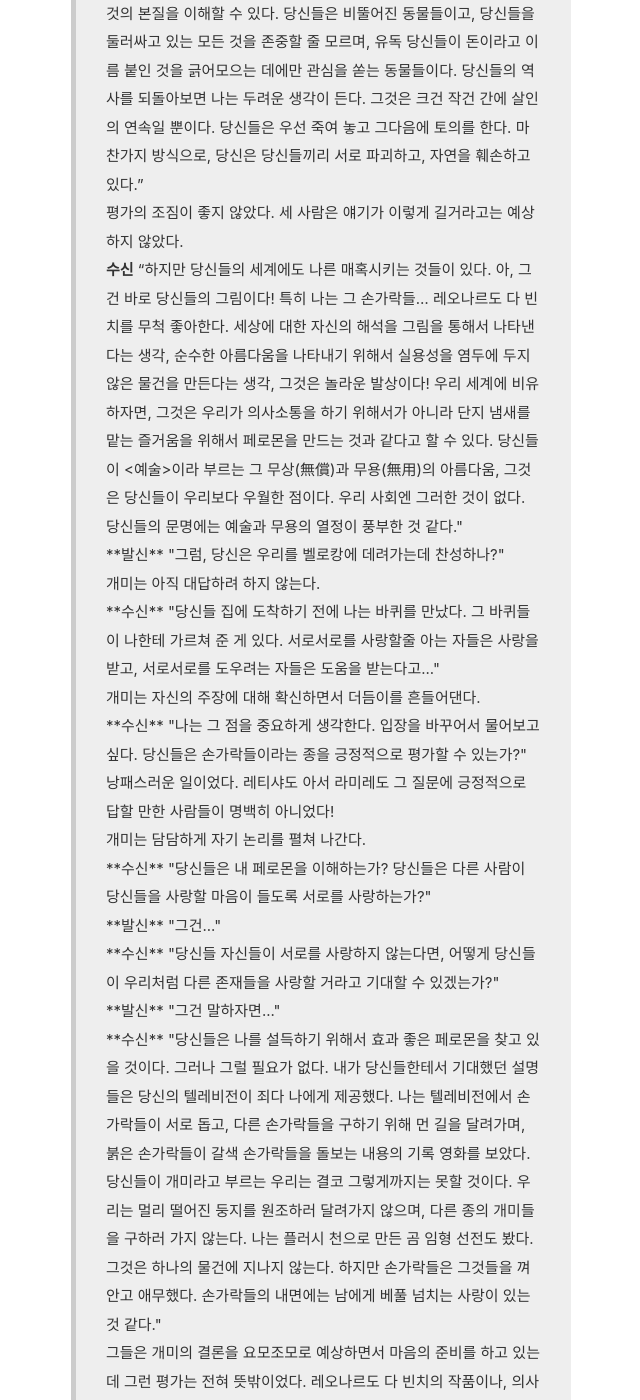
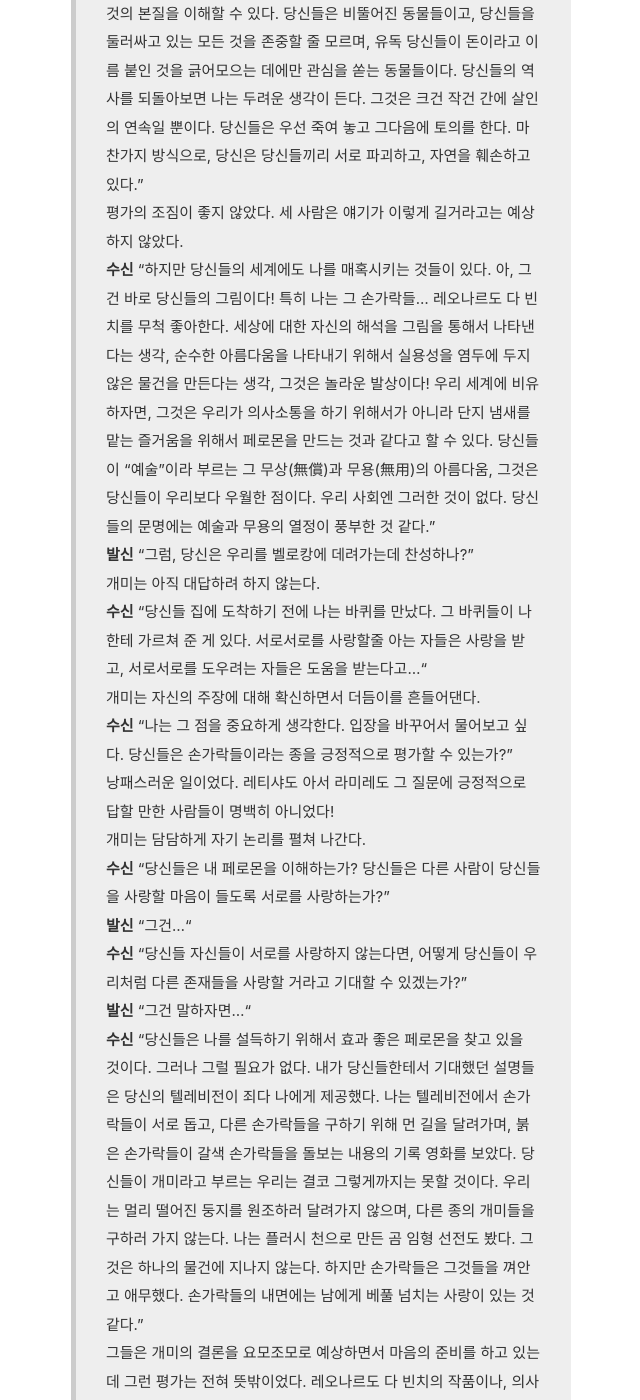
Before and after one commit to stevenoh0908/stevenoh0908.github.io, a Jekyll site: the page built from _posts/2019-08-11-나의 대인공포증이 한 마리의 개미에 의해서 치료될 수 있다니!.md, in a window 1280 px wide and 1400 px high, scrolled down 1234 px. Shown: the whole window, without its empty margins (319-959 px from the left). Built offline with Jekyll 4.4.1, drawn with Linux system fonts in a browser that asks for light colours; comment, search, counter and statistics services are not loaded; some of the changed lines change nothing that is shown; some of the changed text lies outside the part shown.

Commit message:
Update 2019-08-11-나의 대인공포증이 한 마리의 개미에 의해서 치료될 수 있다니!.md

```diff
--- a/_posts/2019-08-11-나의 대인공포증이 한 마리의 개미에 의해서 치료될 수 있다니!.md
+++ b/_posts/2019-08-11-나의 대인공포증이 한 마리의 개미에 의해서 치료될 수 있다니!.md
@@ -13,7 +13,7 @@ status: public
 > 개미는 뜸을 들이면서 긴장을 고조시켰다. 역시 개미든 손가락이든 개체를 다루는 데 이골이 난 103호였다.<br>
 > **수신** "당신들의 문명은 매우 복잡하지만, 나는 많이 보았기 때문에 그것의 본질을 이해할 수 있다. 당신들은 비뚤어진 동물들이고, 당신들을 둘러싸고 있는 모든 것을 존중할 줄 모르며, 유독 당신들이 돈이라고 이름 붙인 것을 긁어모으는 데에만 관심을 쏟는 동물들이다. 당신들의 역사를 되돌아보면 나는 두려운 생각이 든다. 그것은 크건 작건 간에 살인의 연속일 뿐이다. 당신들은 우선 죽여 놓고 그다음에 토의를 한다. 마찬가지 방식으로, 당신은 당신들끼리 서로 파괴하고, 자연을 훼손하고 있다."<br>
 > 평가의 조짐이 좋지 않았다. 세 사람은 얘기가 이렇게 길거라고는 예상하지 않았다.<br>
-> **수신** "하지만 당신들의 세계에도 나른 매혹시키는 것들이 있다. 아, 그건 바로 당신들의 그림이다! 특히 나는 그 손가락들... 레오나르도 다 빈치를 무척 좋아한다. 세상에 대한 자신의 해석을 그림을 통해서 나타낸다는 생각, 순수한 아름다움을 나타내기 위해서 실용성을 염두에 두지 않은 물건을 만든다는 생각, 그것은 놀라운 발상이다! 우리 세계에 비유하자면, 그것은 우리가 의사소통을 하기 위해서가 아니라 단지 냄새를 맡는 즐거움을 위해서 페로몬을 만드는 것과 같다고 할 수 있다. 당신들이 <예술>이라 부르는 그 무상(無償)과 무용(無用)의 아름다움, 그것은 당신들이 우리보다 우월한 점이다. 우리 사회엔 그러한 것이 없다. 당신들의 문명에는 예술과 무용의 열정이 풍부한 것 같다."<br>
+> **수신** "하지만 당신들의 세계에도 나를 매혹시키는 것들이 있다. 아, 그건 바로 당신들의 그림이다! 특히 나는 그 손가락들... 레오나르도 다 빈치를 무척 좋아한다. 세상에 대한 자신의 해석을 그림을 통해서 나타낸다는 생각, 순수한 아름다움을 나타내기 위해서 실용성을 염두에 두지 않은 물건을 만든다는 생각, 그것은 놀라운 발상이다! 우리 세계에 비유하자면, 그것은 우리가 의사소통을 하기 위해서가 아니라 단지 냄새를 맡는 즐거움을 위해서 페로몬을 만드는 것과 같다고 할 수 있다. 당신들이 "예술"이라 부르는 그 무상(無償)과 무용(無用)의 아름다움, 그것은 당신들이 우리보다 우월한 점이다. 우리 사회엔 그러한 것이 없다. 당신들의 문명에는 예술과 무용의 열정이 풍부한 것 같다."<br>
 > **발신** "그럼, 당신은 우리를 벨로캉에 데려가는데 찬성하나?"<br>
 > 개미는 아직 대답하려 하지 않는다.<br>
 > **수신** "당신들 집에 도착하기 전에 나는 바퀴를 만났다. 그 바퀴들이 나한테 가르쳐 준 게 있다. 서로서로를 사랑할줄 아는 자들은 사랑을 받고, 서로서로를 도우려는 자들은 도움을 받는다고..."<br>
@@ -27,6 +27,6 @@ status: public
 > **발신** "그건 말하자면..."<br>
 > **수신** "당신들은 나를 설득하기 위해서 효과 좋은 페로몬을 찾고 있을 것이다. 그러나 그럴 필요가 없다. 내가 당신들한테서 기대했던 설명들은 당신의 텔레비전이 죄다 나에게 제공했다. 나는 텔레비전에서 손가락들이 서로 돕고, 다른 손가락들을 구하기 위해 먼 길을 달려가며, 붉은 손가락들이 갈색 손가락들을 돌보는 내용의 기록 영화를 보았다. 당신들이 개미라고 부르는 우리는 결코 그렇게까지는 못할 것이다. 우리는 멀리 떨어진 둥지를 원조하러 달려가지 않으며, 다른 종의 개미들을 구하러 가지 않는다. 나는 플러시 천으로 만든 곰 임형 선전도 봤다. 그것은 하나의 물건에 지나지 않는다. 하지만 손가락들은 그것들을 껴안고 애무했다. 손가락들의 내면에는 남에게 베풀 넘치는 사랑이 있는 것 같다."<br>
 > 그들은 개미의 결론을 요모조모로 예상하면서 마음의 준비를 하고 있는데 그런 평가는 전혀 뜻밖이었다. 레오나르도 다 빈치의 작품이나, 의사들, 플러시 천으로 만든 곰 인형 덕분에 인간이란 종족이 개미의 눈길을 끌 수 있으리라고는 전혀 기대하지 않았었다!<br>
-> **수신** "그게 전부는 아니다. 당신들은 2세들을 잘 보살필줄도 안다. 당신들은 미래의 손가락들이 오늘날보다 더 우수하기를 희망하고, 발전하기를 열망하고 있다. 마치 동료들을 개울 저편으로 건네줄 다리를 만들기 위해 자기를 희생하는 병정개미들 같다고나 할까. 젊은 손가락들의 전진을 위해서라면, 늙은 손가락들은 언제든 목숨을 바칠 각오가 되어 있다. 그래, 내가 본 모든 것, 영화, 뉴스, 광고들은 현재의 만족스럽지 못한 상태에 대한 아쉬움과 미래에는 그것이 개선되리라는 희망의 표현이었다. 그리고 그 희망으로부터 당신들의 <유머>가 분출하고, 당신들의 <예술>이 생겨나고 있다."<br>
-> 레티샤의 눈에 눈물이 고였다. 그녀에게는 인간을 사랑한다는 것이 무엇인지를 가르쳐 주고 설명해 줄 저 개미와 같은 존재가 필요했었다. 103호의 얘기를 듣고 난 그녀는 완전히 새롭게 태어난 느낌이었다. 그녀의 대인 공포증이 한 마리의 개미에 의해서 치료될 수 있다니! 그녀는 갑자기 동시대인들을 더 잘 이해하고 싶은 충돌을 느꼈다. 사실 이 세상에는 훌륭한 동시대인이 많이 있다. 그녀가 평생 깨닫지 못한 것을 이 개미는 불과 며칠 동안 텔레비전을 보고서 깨달은 것이다.<br>
+> **수신** "그게 전부는 아니다. 당신들은 2세들을 잘 보살필줄도 안다. 당신들은 미래의 손가락들이 오늘날보다 더 우수하기를 희망하고, 발전하기를 열망하고 있다. 마치 동료들을 개울 저편으로 건네줄 다리를 만들기 위해 자기를 희생하는 병정개미들 같다고나 할까. 젊은 손가락들의 전진을 위해서라면, 늙은 손가락들은 언제든 목숨을 바칠 각오가 되어 있다. 그래, 내가 본 모든 것, 영화, 뉴스, 광고들은 현재의 만족스럽지 못한 상태에 대한 아쉬움과 미래에는 그것이 개선되리라는 희망의 표현이었다. 그리고 그 희망으로부터 당신들의 "유머"가 분출하고, 당신들의 "예술"이 생겨나고 있다."<br>
+> 레티샤의 눈에 눈물이 고였다. 그녀에게는 인간을 사랑한다는 것이 무엇인지를 가르쳐 주고 설명해 줄 저 개미와 같은 존재가 필요했었다. 103호의 얘기를 듣고 난 그녀는 완전히 새롭게 태어난 느낌이었다. 그녀의 대인 공포증이 한 마리의 개미에 의해서 치료될 수 있다니! 그녀는 갑자기 동시대인들을 더 잘 이해하고 싶은 충돌을 느꼈다. 사실 이 세상에는 훌륭한 동시대인이 많이 있다. 그녀가 평생 깨닫지 못한 것을 이 개미는 불과 며칠 동안 텔레비전을 보고서 깨달은 것이다.<br><br>
 > _"개미", 베르나르 베르베르 저, 이세욱 역, 열린책들, 1993, 제3권 "개미의 날" 233 ~ 236p 일부 발췌_
```
